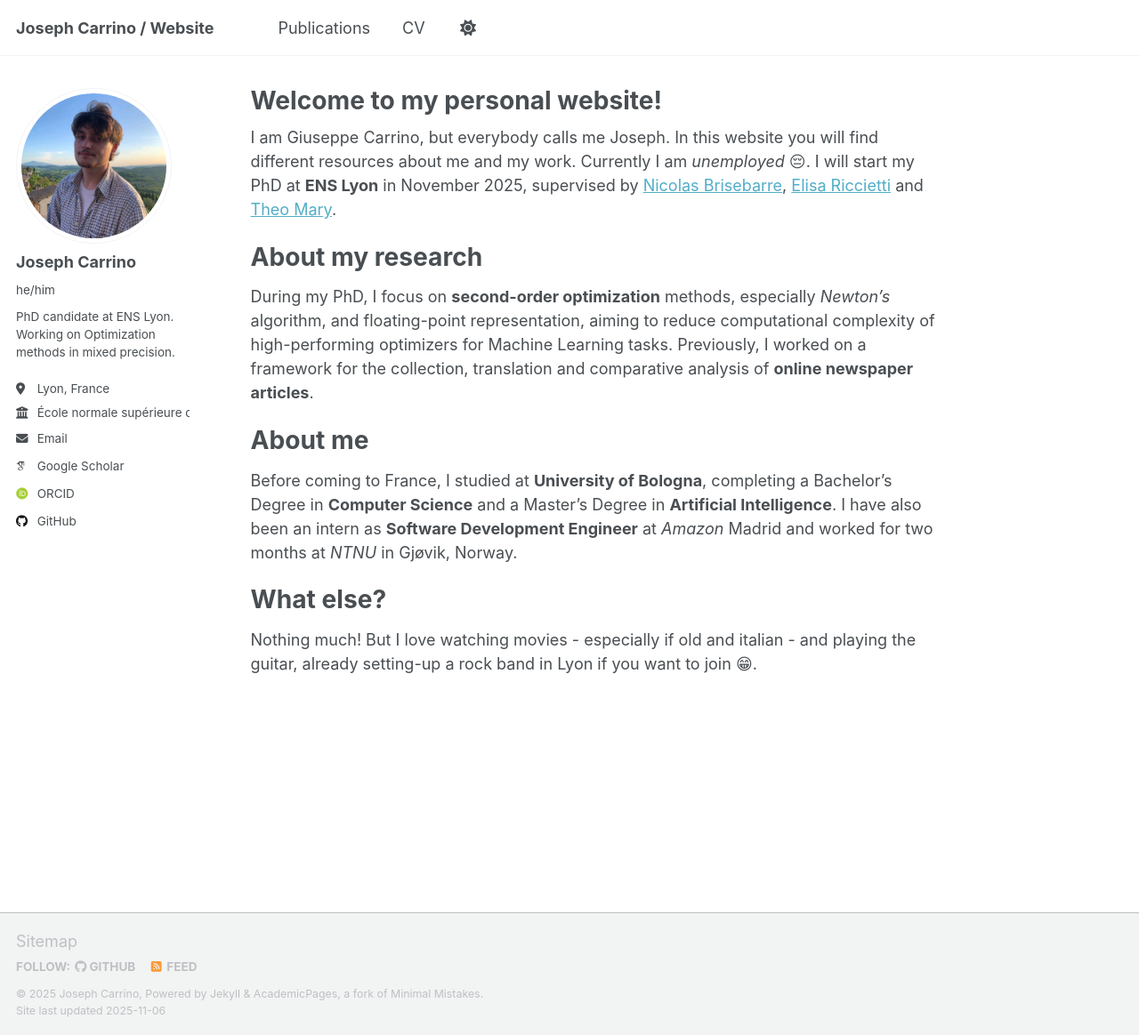
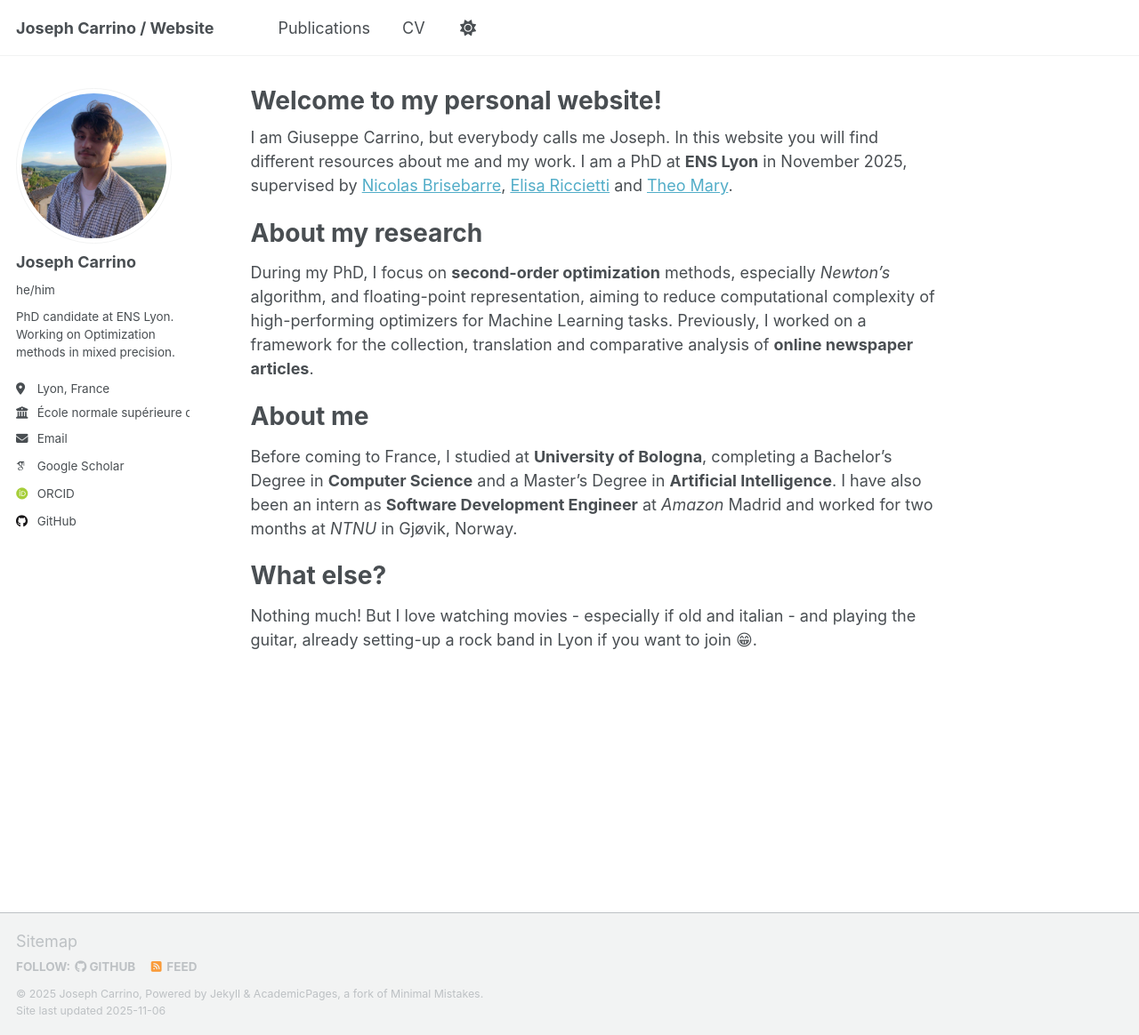
Before and after one commit to JosephCarrino/josephcarrino.github.io, a Jekyll site: the page built from _pages/about.md, in a window 1280 px wide and 1164 px high. Shown: the whole window at 89% size. Built offline with Jekyll 4.4.1, drawn with Linux system fonts in a browser that asks for light colours; emoji names are drawn with the system emoji font; some web fonts are replaced; a script that is not in the unit is left out.

Commit message:
Updated after PhD starting

```diff
--- a/_pages/about.md
+++ b/_pages/about.md
@@ -8,7 +8,7 @@ redirect_from:
 ---
 
 I am Giuseppe Carrino, but everybody calls me Joseph. In this website you will find different resources about me and my work.
-Currently I am _unemployed_ :pensive:. I will start my PhD at **ENS Lyon** in November 2025, supervised by [Nicolas Brisebarre](https://perso.ens-lyon.fr/nicolas.brisebarre/), [Elisa Riccietti](https://perso.ens-lyon.fr/elisa.riccietti/) and [Theo Mary](https://tmary.perso.lip6.fr/).
+I am a PhD at **ENS Lyon** in November 2025, supervised by [Nicolas Brisebarre](https://perso.ens-lyon.fr/nicolas.brisebarre/), [Elisa Riccietti](https://perso.ens-lyon.fr/elisa.riccietti/) and [Theo Mary](https://tmary.perso.lip6.fr/).
 
 About my research
 ======
```
Also changed, not shown: 2 other files.
